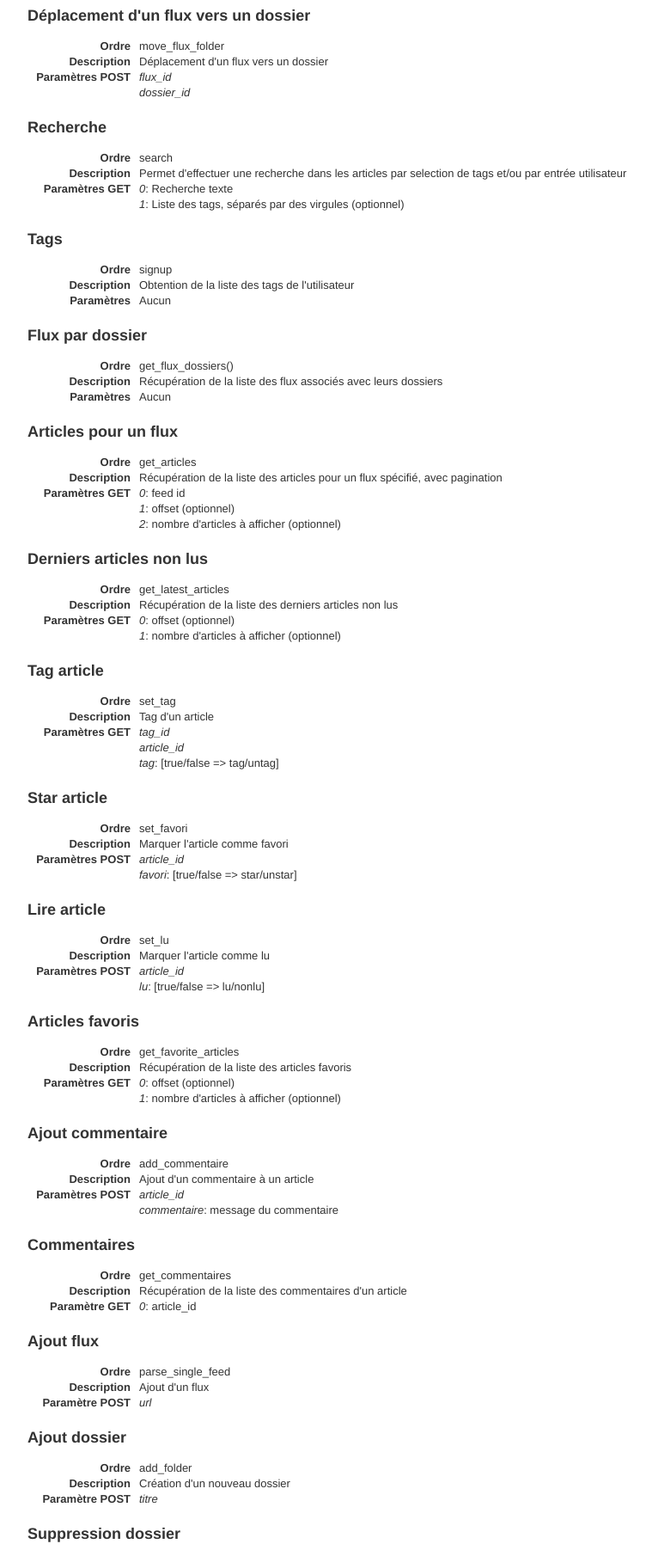
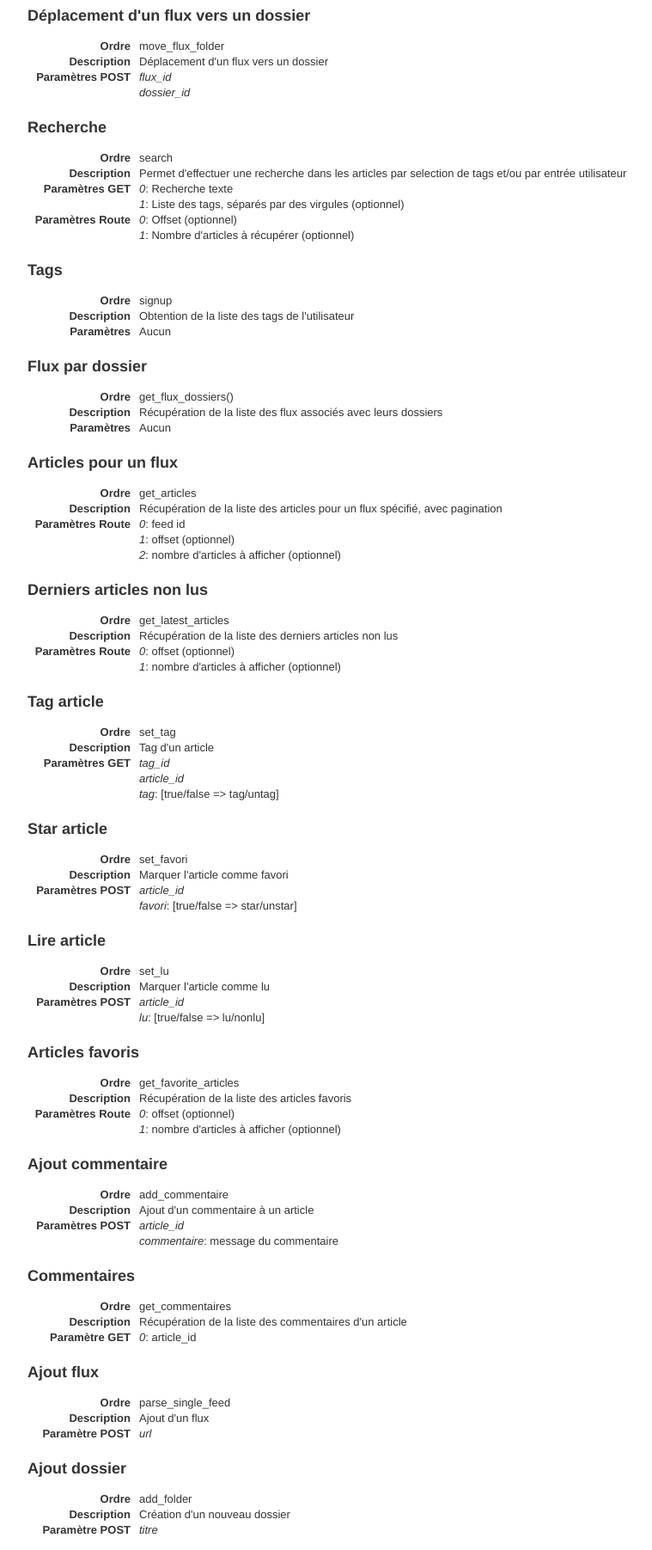
Before and after one commit to googlecode-mirror/msgr, a PHP site: the page made by pokemon/app/views/rss/developers.php in a window 1280 px wide. Shown: the part 661-2464 px from the top of the page at 86% size, without its empty margins (223-982 px from the left). Run offline with PHP 8.4, Linux system fonts and the light colour scheme; the template is opened without the code that fills it, so the values that code supplies are empty.

Commit message:
Added developer documentation

```diff
--- a/pokemon/app/views/rss/developers.php
+++ b/pokemon/app/views/rss/developers.php
@@ -79,6 +79,9 @@
 					<dt>Paramètres GET</dt>
 					<dd><em>0</em>: Recherche texte</dd>
 					<dd><em>1</em>: Liste des tags, séparés par des virgules (optionnel)</dd>
+					<dt>Paramètres Route</dt>
+					<dd><em>0</em>: Offset (optionnel)</dd>
+					<dd><em>1</em>: Nombre d'articles à récupérer (optionnel)</dd>
 				</dl>
 			</p>
 			<h3>Tags</h3>
@@ -110,7 +113,7 @@
 					<dd>get_articles</dd>
 					<dt>Description<dt>
 					<dd>Récupération de la liste des articles pour un flux spécifié, avec pagination</dd>
-					<dt>Paramètres GET</dt>
+					<dt>Paramètres Route</dt>
 					<dd><em>0</em>: feed id</dd>
 					<dd><em>1</em>: offset (optionnel)</dd>
 					<dd><em>2</em>: nombre d'articles à afficher (optionnel)</dd>
@@ -123,7 +126,7 @@
 					<dd>get_latest_articles</dd>
 					<dt>Description<dt>
 					<dd>Récupération de la liste des derniers articles non lus</dd>
-					<dt>Paramètres GET</dt>
+					<dt>Paramètres Route</dt>
 					<dd><em>0</em>: offset (optionnel)</dd>
           <dd><em>1</em>: nombre d'articles à afficher (optionnel)</dd>
 				</dl>
@@ -172,7 +175,7 @@
 					<dd>get_favorite_articles</dd>
 					<dt>Description<dt>
 					<dd>Récupération de la liste des articles favoris</dd>
-					<dt>Paramètres GET</dt>
+					<dt>Paramètres Route</dt>
 					<dd><em>0</em>: offset (optionnel)</dd>
           <dd><em>1</em>: nombre d'articles à afficher (optionnel)</dd>
 				</dl>
```
